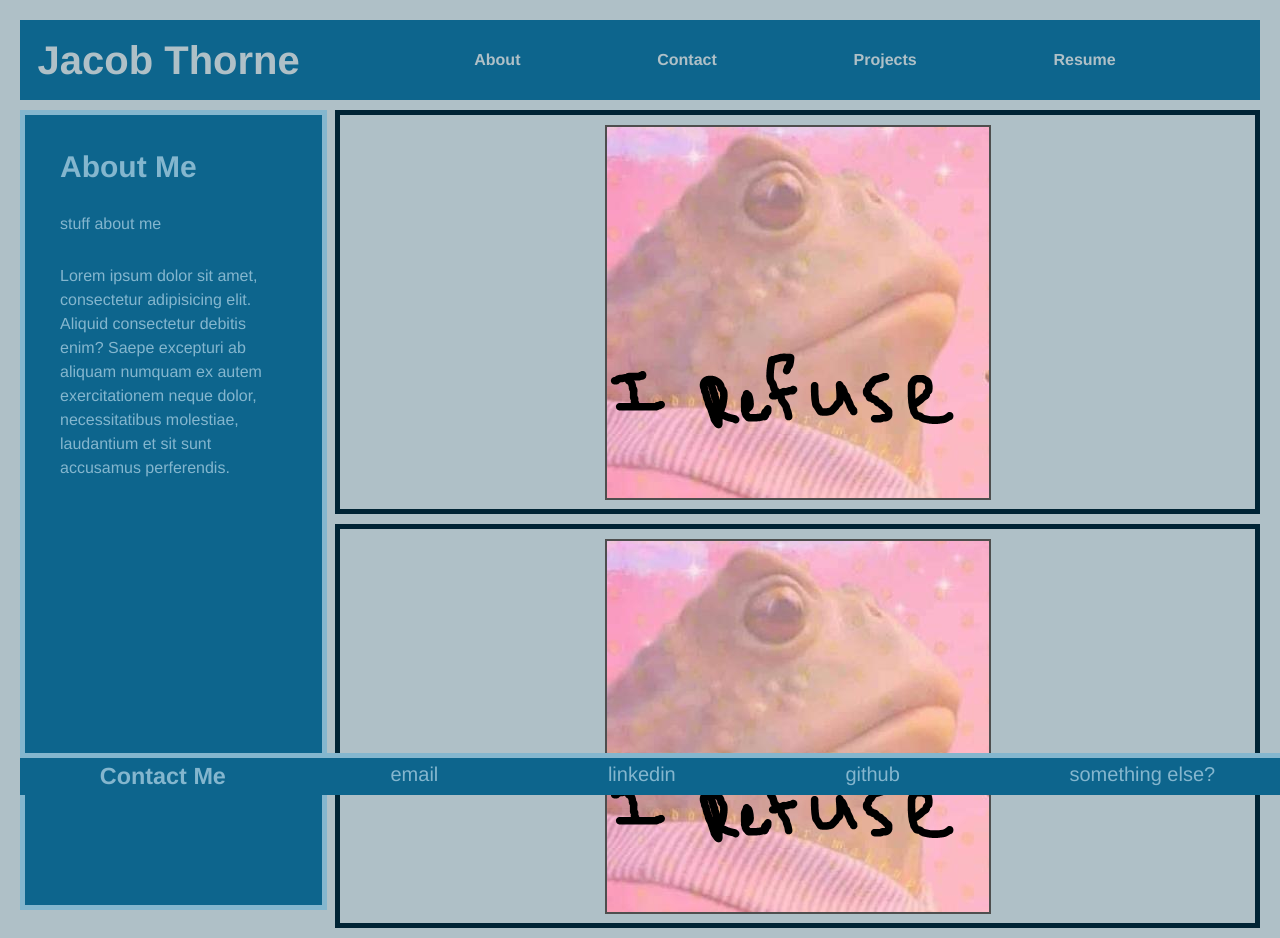
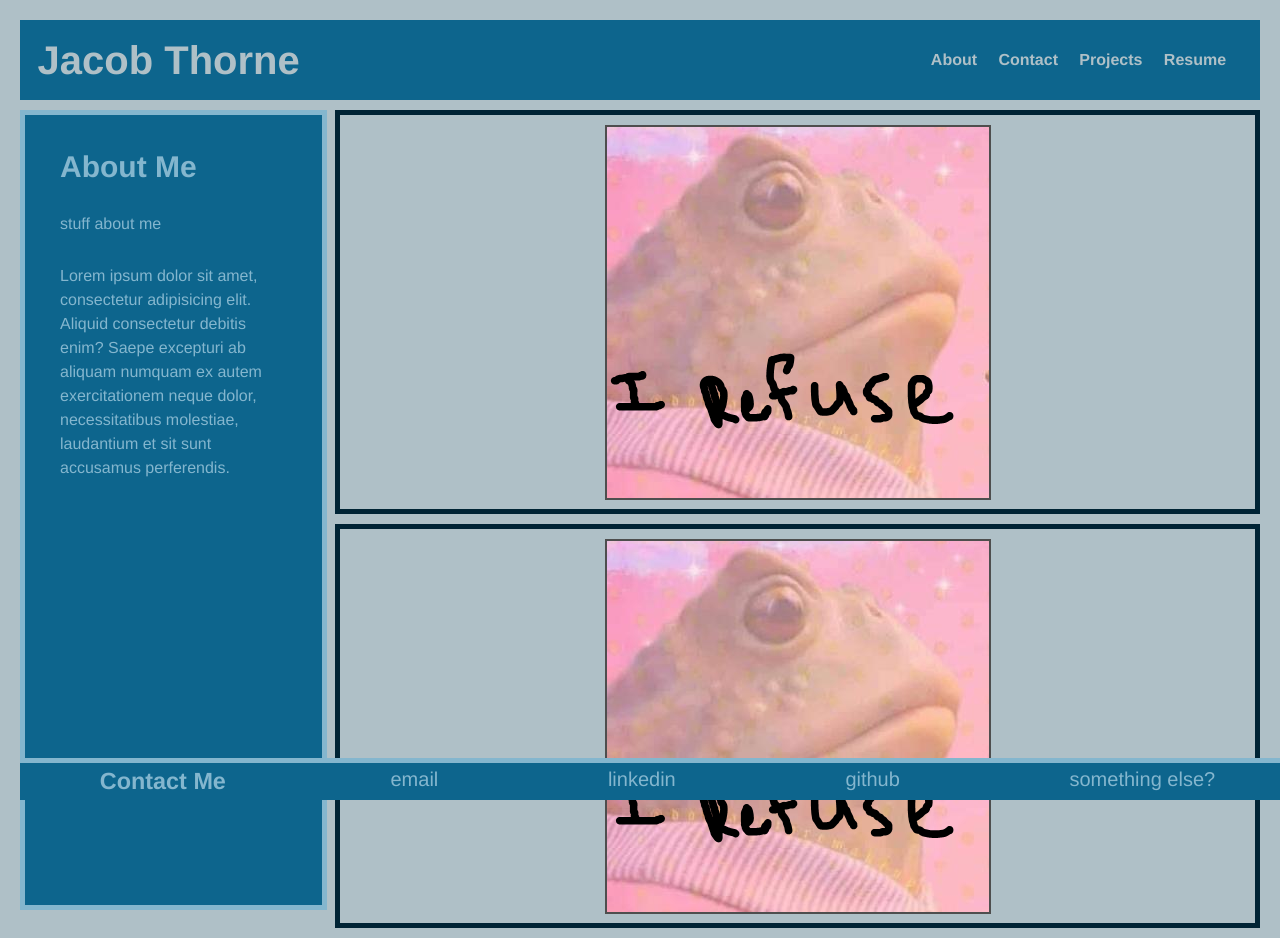
Before and after one commit to JThorneX/Portfolio, a plain HTML site: page index.html in a window 1280 px wide. Drawn offline with Linux system fonts and the light colour scheme.

Commit message:
finalized header ul spacing

```diff
--- a/assets/style.css
+++ b/assets/style.css
@@ -28,11 +28,11 @@ h1 {
 
 nav ul {
   list-style-type: none;
-  margin: 0px;
-  padding: 0px;
   display: flex;
+  float: right;
   justify-content: space-evenly;
-  text-align: right;
+  text-align: end;
+  width: 40%;
 }
 
 nav a {
@@ -141,7 +141,6 @@ footer {
   list-style-type: none;
   font-size: 20px;
   display: flex;
-  text-align: center;
   background-color: rgb(13, 101, 141);
   border-top: 5px solid rgb(132, 182, 206);
   color: rgb(132, 182, 206);
@@ -149,6 +148,8 @@ footer {
   bottom: 0px;
   justify-content: space-around;
   width: 100%;
+  margin: 0;
+  margin-left: 5px;
 }
 
 footer a {
```
Also changed, not shown: assets/images/game over.png (added).
